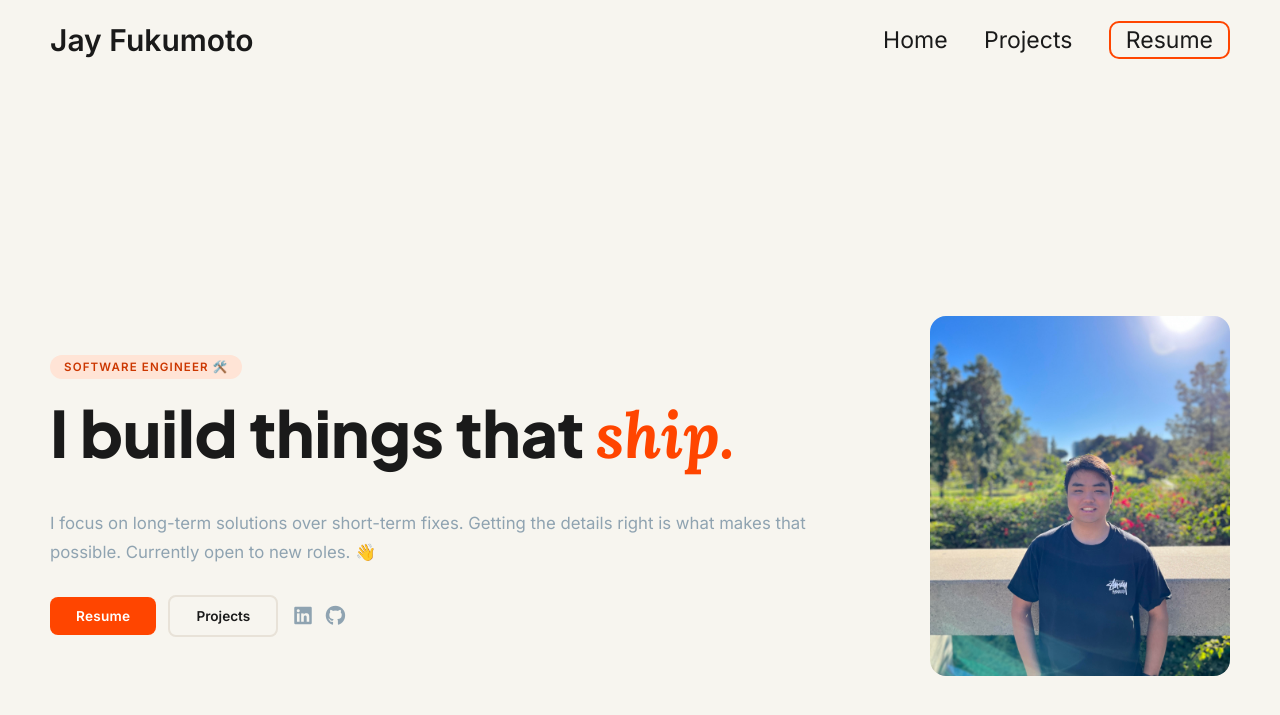
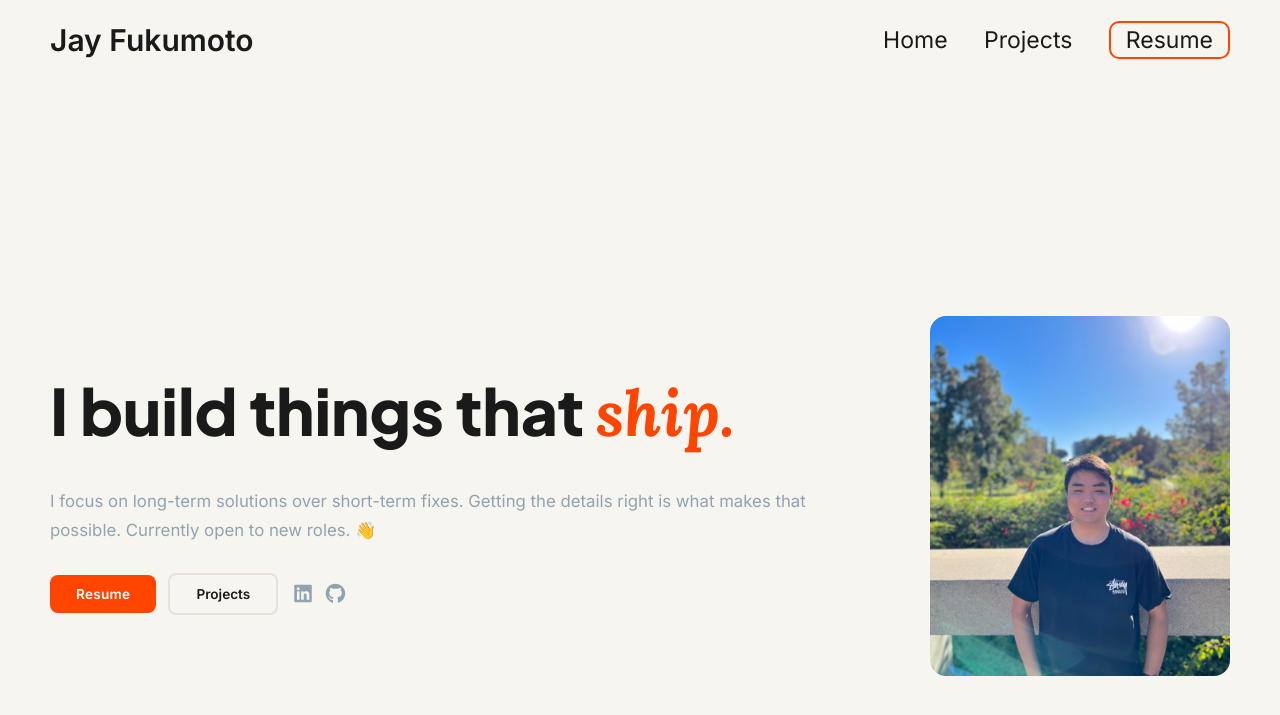
Before and after one commit to jayfuku/jayfuku.github.io, a Jekyll site: the page built from index.html, in a window 1280 px wide and 900 px high. Shown: the top 715 px of the window. Built offline with Jekyll 4.4.1, drawn with Linux system fonts in a browser that asks for light colours.

Commit message:
Remove software engineer badge

```diff
--- a/_includes/hero.html
+++ b/_includes/hero.html
@@ -5,7 +5,6 @@
   <div class="hero-bio-row">
     <div class="hero-left">
     <div class="hero-top">
-      <span class="hero-tag">Software Engineer 🛠️</span>
       <h1 class="hero-headline">
         I build things that <em class="hero-accent">ship.</em>
       </h1>
```
